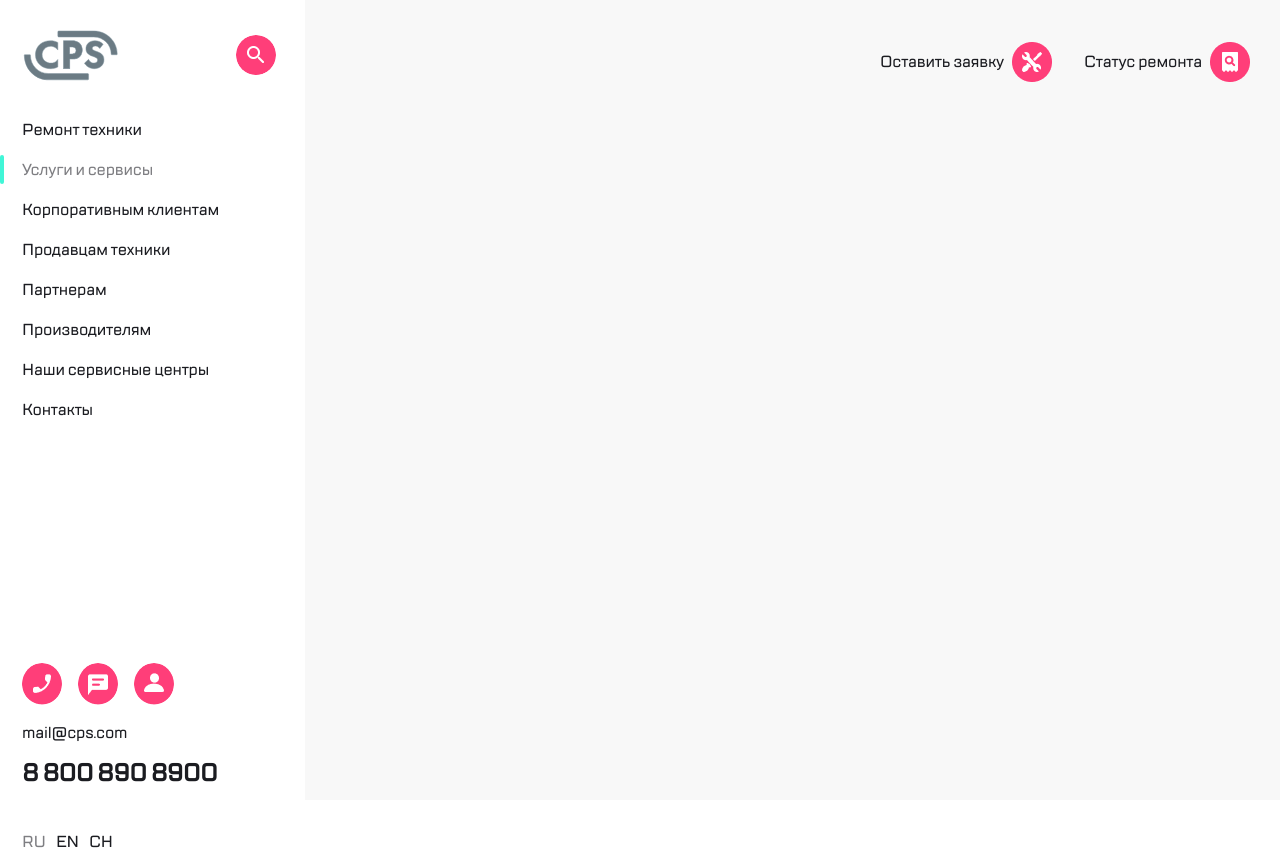
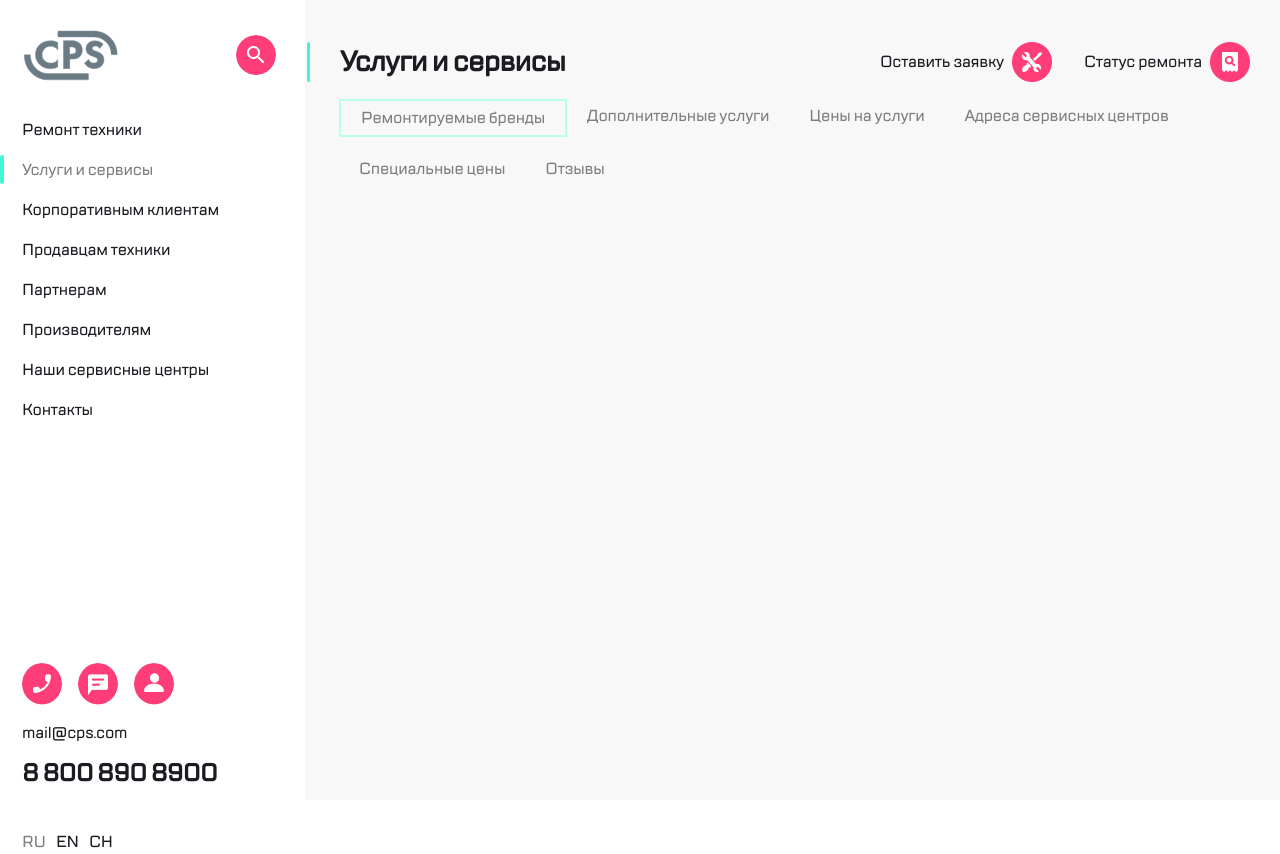
Before and after one commit to ArseniiMakhov/webpack, a website built with webpack: page src/index.html in a window 1280 px wide. Built offline with nearby package versions, Linux system fonts and the light colour scheme.

Commit message:
main__title & main__navigation

```diff
--- a/src/index.html
+++ b/src/index.html
@@ -52,7 +52,17 @@
             <img src="./img/header__link--status.png" alt="" class="link__image"></a>
           </a>
         </header>
-        <main class="main__main"></main>
+        <main class="main__main">
+          <h1 class="main__title">Услуги и сервисы</h1>
+          <nav class="main__navigation">
+            <a href="#" class="navigation__link navigation__link--active">Ремонтируемые бренды</a>
+            <a href="#" class="navigation__link">Дополнительные услуги</a>
+            <a href="#" class="navigation__link">Цены на услуги</a>
+            <a href="#" class="navigation__link">Адреса сервисных центров</a>
+            <a href="#" class="navigation__link">Специальные цены</a>
+            <a href="#" class="navigation__link">Отзывы</a>
+          </nav>
+        </main>
         <footer class="main__footer"></footer>
       </div>
     </div>
--- a/src/scss/page__menu.scss
+++ b/src/scss/page__menu.scss
@@ -20,7 +20,7 @@
         color: #7E7E82;
         cursor: default;
         position: relative;
-        ::before {
+      &:before {
           position: absolute;
           cursor: default;
           content: '';
--- a/src/scss/style.scss
+++ b/src/scss/style.scss
@@ -1,3 +1,7 @@
+* {
+  box-sizing: border-box;
+}
+
 @import url(../scss/page__menu.scss);
 
 @font-face {
@@ -23,10 +27,6 @@
     font-family: 'TT Lakes Medium';
     letter-spacing: -0.2px;
     color: #1B1C21;
-  }
-
-  * {
-    box-sizing: border-box;
   }
 
   a {
@@ -78,9 +78,38 @@
     }
   }
   .main__main {
-
+    .main__title {
+      margin: 42px 0 17px 35px;
+      font-size: 28px;
+      line-height: 40px;
+      letter-spacing: -0.6px;
+      position: relative;
+    &:before {
+      position: absolute;
+      content: '';
+          display: block;
+          width: 3px;
+          height: 40px;
+          background-color: #41F6D7;
+          border-radius: 3px;
+          margin-left: -33px;
+    }
   }
+    .main__navigation {
+      margin: 0 34px;
+      display: flex;
+      flex-wrap: wrap;
+    }
+    .navigation__link {
+      padding: 5px 20px;
+      margin-bottom: 14.63px;
+      color: #7E7E82;
+    }
+    .navigation__link--active {
+      border: 2px solid #B8FFEC;
+    }
   .main__footer {
 
   }
+  }
 }
```
